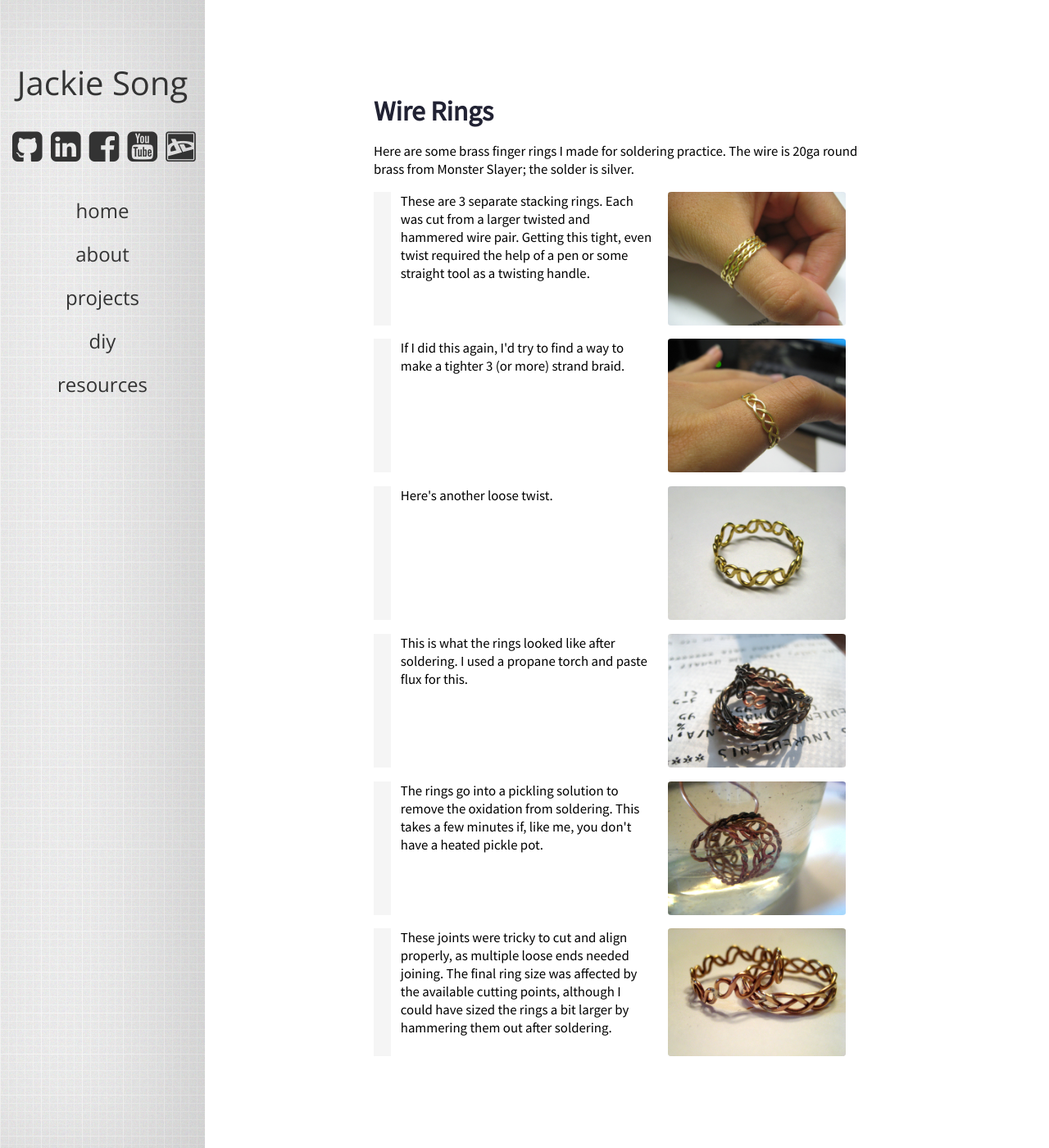
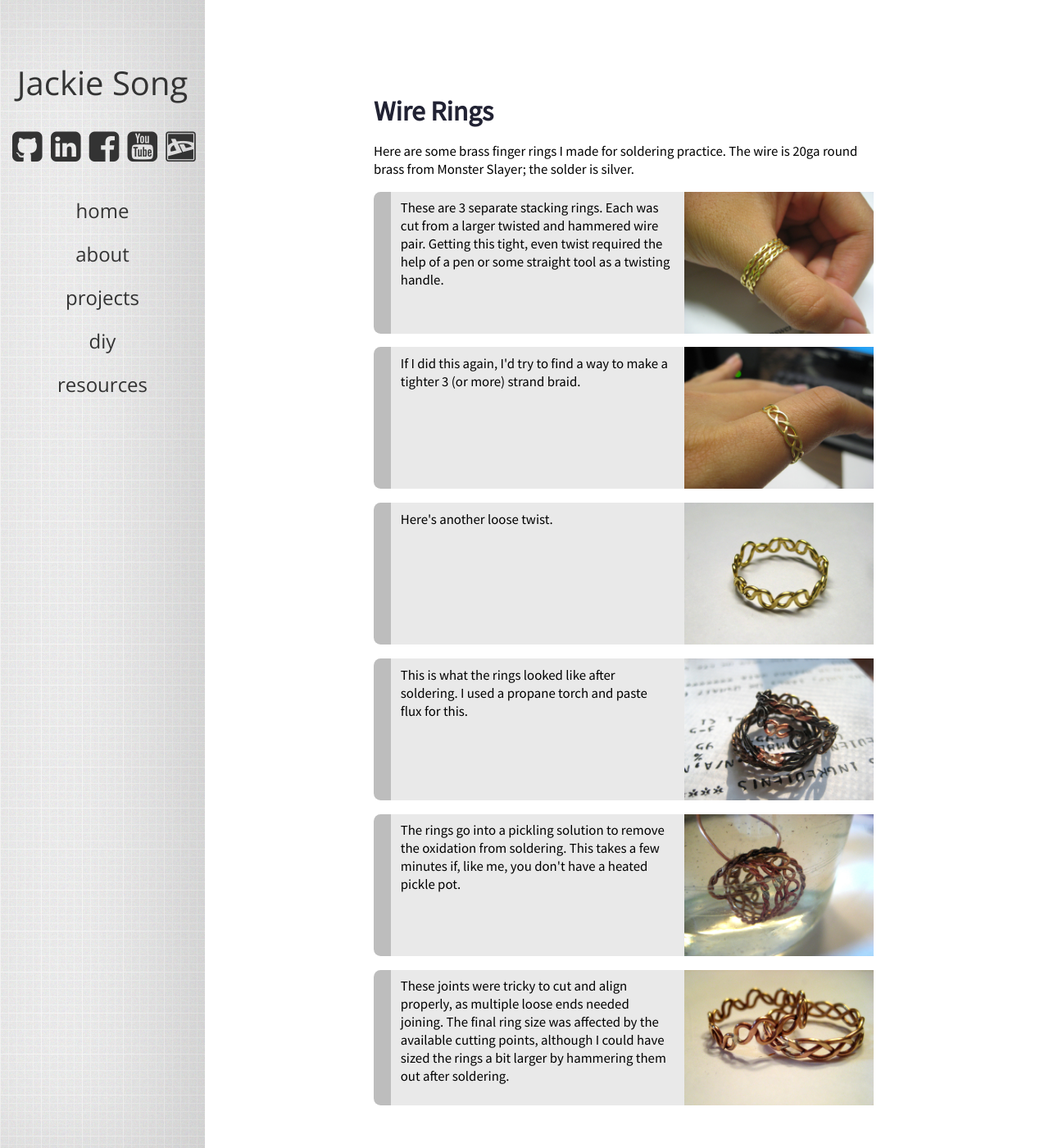
Before and after one commit to songjx/songjx-website, a Jekyll site: the page built from diy/wire-rings.md, in a window 1280 px wide and 1400 px high. Shown: the whole window at 82% size. Built offline with Jekyll 4.4.1, drawn with Linux system fonts in a browser that asks for light colours.

Commit message:
img-step tab card

```diff
--- a/css/style.css
+++ b/css/style.css
@@ -84,7 +84,11 @@ p {
 #content h1, #content h2, #content h3, #content h4, #content h5, #content h6 {
     color: #212233;
     margin-bottom: 0.5em;
-    clear: both;
+}
+
+.downloadItem img {
+    float:right;
+    width: 50%;
 }
 
 #content .on-hr {
@@ -93,9 +97,6 @@ p {
 
 #content a {
     color: SteelBlue;
-}
-
-#content a {
     text-decoration: none;
 }
 
@@ -150,7 +151,7 @@ hr {
     opacity: 0.7;
 }
 
-.img-step p:after, .downloadItem:after, .tile-wrapper:after {
+.img-step:after, .downloadItem:after, .tile-wrapper:after {
     clear:both;
     display:block;
     content:'';
@@ -158,14 +159,19 @@ hr {
 
 .img-step img {
     margin-left: 3%;
-    border-radius:2%;
     float:right;
 }
 
+.img-step p {
+    padding: .5em 0;
+}
+
 .img-step {
-    margin: 1em 2.5em 1em 0%;
-    border-left: 1.3em solid whiteSmoke;
+    margin: 1em 0.5em 1em 0%;
+    border-left: 1.3em solid #bdbdbd;
     padding-left: .7em;
+    background-color: #e9e9e9;
+    border-radius: .5em 0 0 .5em;
 }
 
 .video-wrapper {
```
